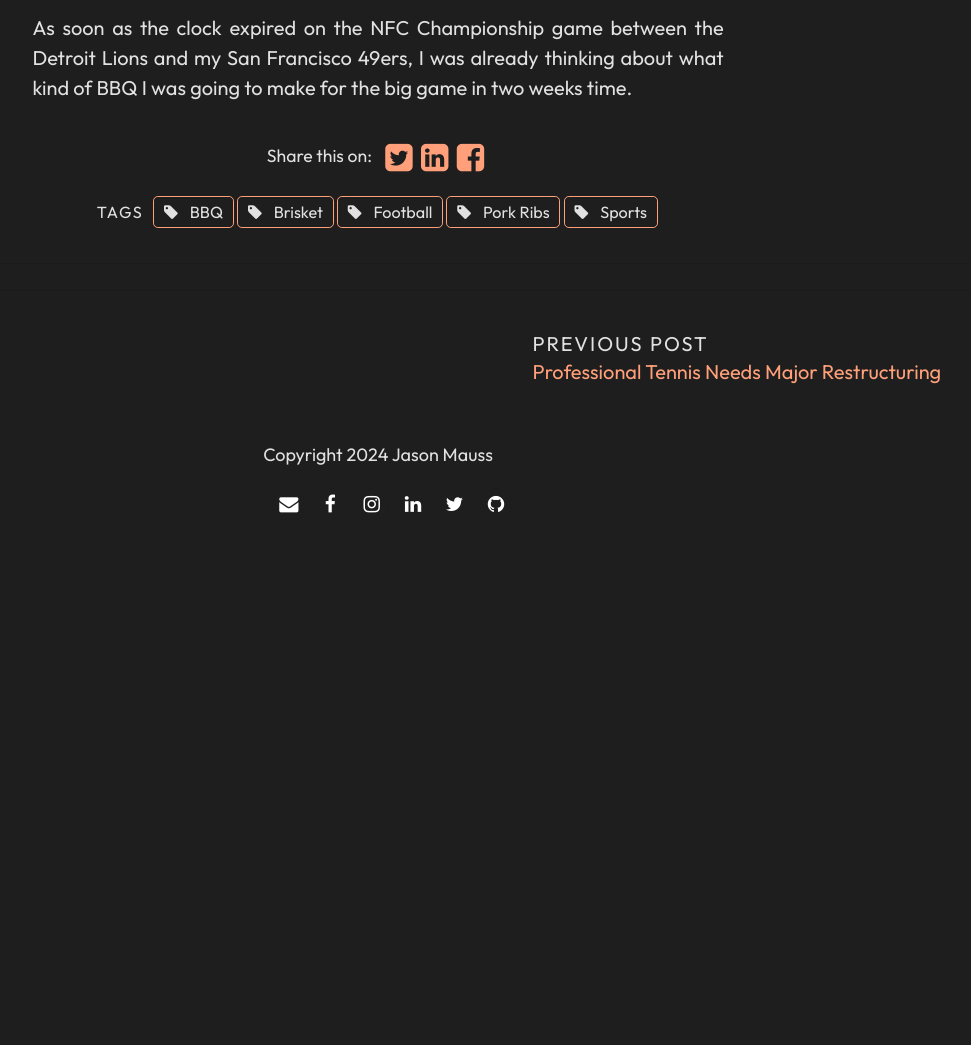
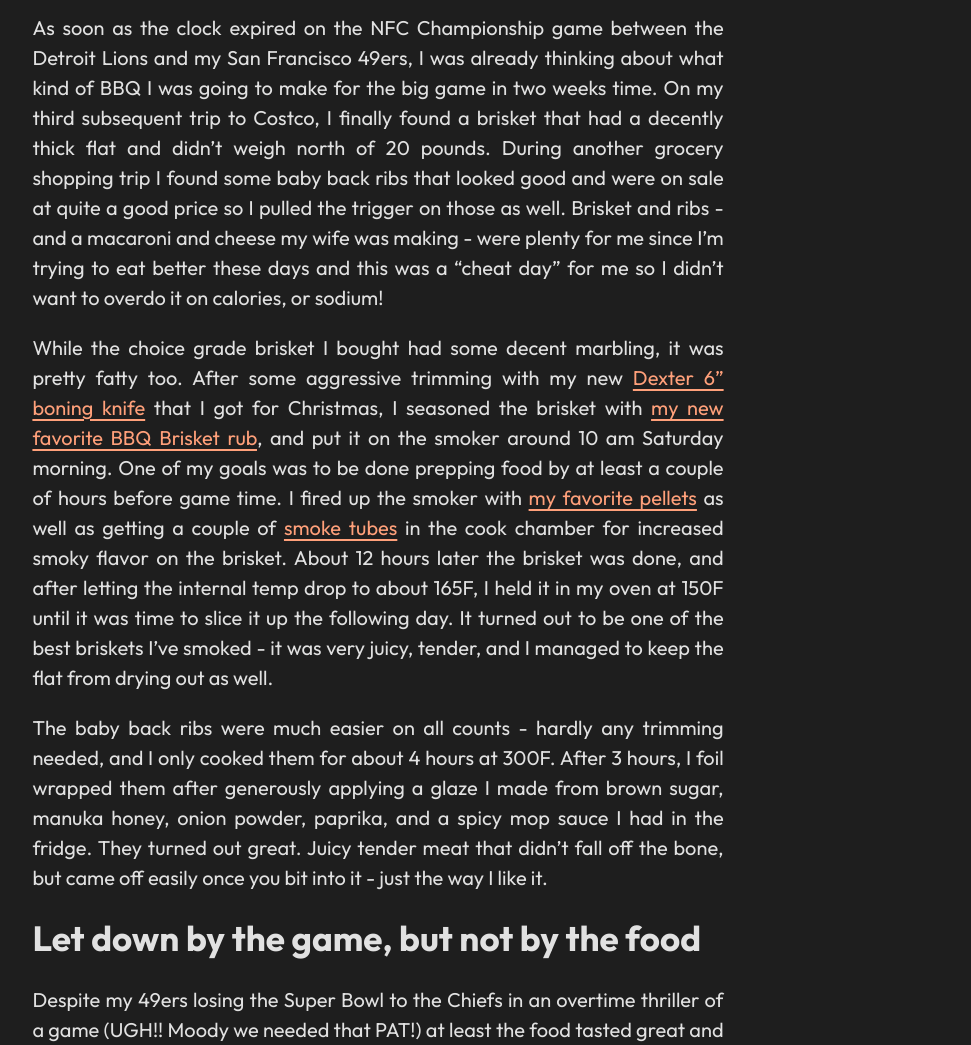
Before and after one commit to jasonmauss/jasonmaussblog, a Jekyll site: the page built from _posts/2024-02-15-when-the-bbq-was-better-than-the-game.md, in a window 1280 px wide and 1400 px high. Shown: the part 355-1400 px from the top of the window, without its empty margins (262-1233 px from the left). Built offline with Jekyll 4.4.1, drawn with Linux system fonts in a browser that asks for light colours; some web fonts are replaced; comment, search, counter and statistics services are not loaded; some of the changed text lies outside the part shown.

Commit message:
Update Post “2024-02-15-when-the-bbq-was-better-than-the-game”

```diff
--- a/_posts/2024-02-15-when-the-bbq-was-better-than-the-game.md
+++ b/_posts/2024-02-15-when-the-bbq-was-better-than-the-game.md
@@ -12,5 +12,15 @@ tags:
   - Pork Ribs
   - Brisket
   - Football
+  - 49ers
+  - Super Bowl
 ---
-As soon as the clock expired on the NFC Championship game between the Detroit Lions and my San Francisco 49ers, I was already thinking about what kind of BBQ I was going to make for the big game in two weeks time.
+As soon as the clock expired on the NFC Championship game between the Detroit Lions and my San Francisco 49ers, I was already thinking about what kind of BBQ I was going to make for the big game in two weeks time. On my third subsequent trip to Costco, I finally found a brisket that had a decently thick flat and didn't weigh north of 20 pounds. During another grocery shopping trip I found some baby back ribs that looked good and were on sale at quite a good price so I pulled the trigger on those as well. Brisket and ribs - and a macaroni and cheese my wife was making - were plenty for me since I'm trying to eat better these days and this was a "cheat day" for me so I didn't want to overdo it on calories, or sodium!
+
+While the choice grade brisket I bought had some decent marbling, it was pretty fatty too. After some aggressive trimming with my new [Dexter 6" boning knife](https://amzn.to/3wfh2Dg) that I got for Christmas, I seasoned the brisket with [my new favorite BBQ Brisket rub](https://amzn.to/3wpCdSR), and put it on the smoker around 10 am Saturday morning. One of my goals was to be done prepping food by at least a couple of hours before game time. I fired up the smoker with [my favorite pellets](https://amzn.to/3SYmaUZ) as well as getting a couple of [smoke tubes](https://amzn.to/3SZRwus) in the cook chamber for increased smoky flavor on the brisket. About 12 hours later the brisket was done, and after letting the internal temp drop to about 165F, I held it in my oven at 150F until it was time to slice it up the following day. It turned out to be one of the best briskets I've smoked - it was very juicy, tender, and I managed to keep the flat from drying out as well.
+
+The baby back ribs were much easier on all counts - hardly any trimming needed, and I only cooked them for about 4 hours at 300F. After 3 hours, I foil wrapped them after generously applying a glaze I made from brown sugar, manuka honey, onion powder, paprika, and a spicy mop sauce I had in the fridge. They turned out great. Juicy tender meat that didn't fall off the bone, but came off easily once you bit into it - just the way I like it.
+
+## Let down by the game, but not by the food
+
+Despite my 49ers losing the Super Bowl to the Chiefs in an overtime thriller of a game (UGH!! Moody we needed that PAT!) at least the food tasted great and we got to enjoy it with good company.
```
